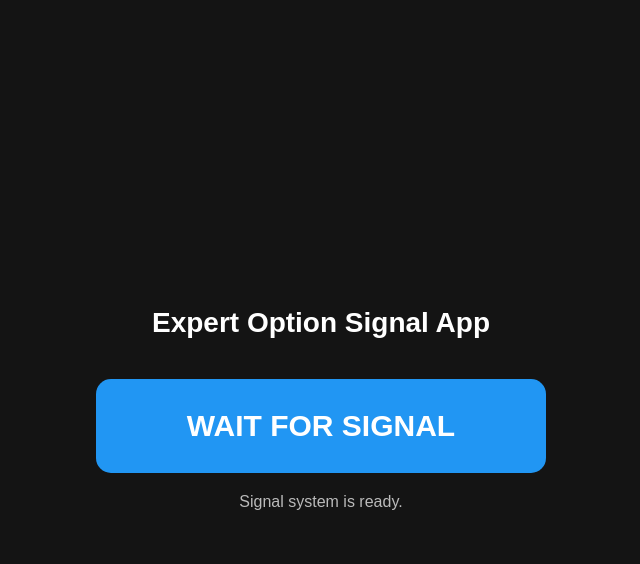
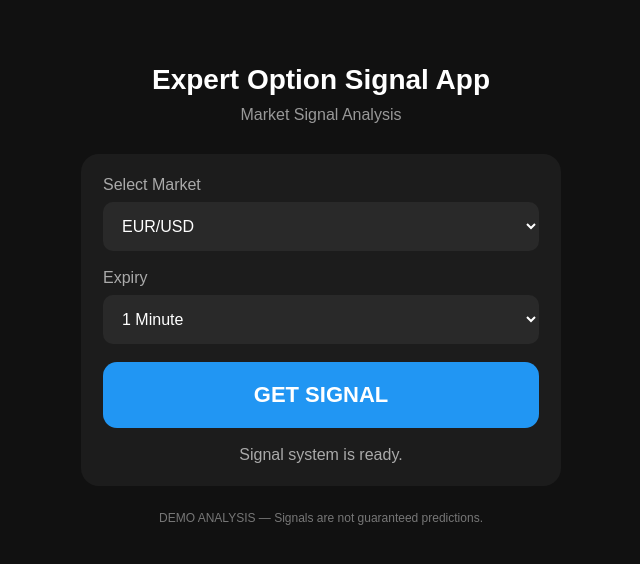
Before and after one commit to talentdavid787898-cell/Expert-option-signal-app, a plain HTML site: page index.html in a window 1280 px wide. Shown: the whole page, without its empty margins (319-959 px from the left). Drawn offline with Linux system fonts and the light colour scheme.

Commit message:
Update index.html

```diff
--- a/index.html
+++ b/index.html
@@ -6,40 +6,118 @@
 <title>Expert Option Signal App</title>
 
 <style>
+* {
+    box-sizing: border-box;
+}
+
 body {
     margin: 0;
     min-height: 100vh;
-            display: flex;
-            justify-content: center;
-            align-items: center;
-            background: #141414;
+    background: #111111;
     color: white;
     font-family: Arial, sans-serif;
 }
 
 .app {
-            width: 90%;
-            max-width: 450px;
+    width: 92%;
+    max-width: 480px;
+    margin: auto;
+    padding: 45px 0;
     text-align: center;
 }
 
 h1 {
     font-size: 28px;
-            margin-bottom: 40px;
+    margin-bottom: 10px;
+}
+
+.subtitle {
+    color: #999;
+    margin-bottom: 30px;
+}
+
+.card {
+    background: #1c1c1c;
+    border-radius: 18px;
+    padding: 22px;
+    margin-bottom: 18px;
+}
+
+label {
+    display: block;
+    text-align: left;
+    color: #aaa;
+    margin-bottom: 8px;
+}
+
+select {
+    width: 100%;
+    padding: 15px;
+    border: 0;
+    border-radius: 10px;
+    background: #292929;
+    color: white;
+    font-size: 16px;
+    margin-bottom: 18px;
+}
+
+button {
+    width: 100%;
+    padding: 20px;
+    border: 0;
+    border-radius: 14px;
+    background: #2196f3;
+    color: white;
+    font-size: 22px;
+    font-weight: bold;
+    cursor: pointer;
+}
+
+button:active {
+    transform: scale(0.98);
+}
+
+.status {
+    margin-top: 18px;
+    color: #aaa;
 }
 
 .signal {
-            font-size: 30px;
-            font-weight: bold;
-            padding: 30px;
-            border-radius: 15px;
-            background: #2196f3;
+    display: none;
+    margin-top: 20px;
+    padding: 25px;
+    border-radius: 16px;
+    background: #242424;
 }
 
-        .status {
-            margin-top: 20px;
-            font-size: 16px;
-            color: #bbbbbb;
+.signal-direction {
+    font-size: 42px;
+    font-weight: bold;
+    margin: 10px 0;
+}
+
+.call {
+    color: #36d278;
+}
+
+.put {
+    color: #ff5c5c;
+}
+
+.confidence {
+    font-size: 20px;
+    margin: 12px 0;
+}
+
+.details {
+    color: #aaa;
+    line-height: 1.7;
+}
+
+.demo {
+    margin-top: 25px;
+    font-size: 12px;
+    color: #777;
 }
 </style>
 </head>
@@ -47,16 +125,146 @@
 <body>
 
 <div class="app">
+
     <h1>Expert Option Signal App</h1>
 
-        <div class="signal">
-            WAIT FOR SIGNAL
+    <div class="subtitle">
+        Market Signal Analysis
     </div>
 
-        <div class="status">
+    <div class="card">
+
+        <label for="market">Select Market</label>
+
+        <select id="market">
+            <option>EUR/USD</option>
+            <option>GBP/USD</option>
+            <option>USD/JPY</option>
+            <option>USD/CAD</option>
+            <option>AUD/USD</option>
+        </select>
+
+        <label for="expiry">Expiry</label>
+
+        <select id="expiry">
+            <option>1 Minute</option>
+            <option>5 Minutes</option>
+            <option>15 Minutes</option>
+        </select>
+
+        <button onclick="generateSignal()">
+            GET SIGNAL
+        </button>
+
+        <div class="status" id="status">
             Signal system is ready.
         </div>
+
     </div>
+
+    <div class="signal" id="signalBox">
+
+        <div id="direction" class="signal-direction">
+            CALL
+        </div>
+
+        <div class="confidence" id="confidence">
+            Confidence: 75%
+        </div>
+
+        <div class="details">
+            Market: <span id="signalMarket"></span><br>
+            Expiry: <span id="signalExpiry"></span><br>
+            Time: <span id="signalTime"></span>
+        </div>
+
+    </div>
+
+    <div class="demo">
+        DEMO ANALYSIS — Signals are not guaranteed predictions.
+    </div>
+
+</div>
+
+<script>
+
+function generateSignal() {
+
+    const market =
+        document.getElementById("market").value;
+
+    const expiry =
+        document.getElementById("expiry").value;
+
+    const status =
+        document.getElementById("status");
+
+    const signalBox =
+        document.getElementById("signalBox");
+
+    const direction =
+        document.getElementById("direction");
+
+    const confidence =
+        document.getElementById("confidence");
+
+    const signalMarket =
+        document.getElementById("signalMarket");
+
+    const signalExpiry =
+        document.getElementById("signalExpiry");
+
+    const signalTime =
+        document.getElementById("signalTime");
+
+    status.innerText = "Analyzing market...";
+
+    signalBox.style.display = "none";
+
+    setTimeout(function() {
+
+        /*
+         * Temporary demo engine.
+         * This will be replaced with real market-price
+         * analysis in the next stage.
+         */
+
+        const randomNumber = Math.random();
+
+        let signal;
+
+        if (randomNumber >= 0.5) {
+            signal = "CALL";
+        } else {
+            signal = "PUT";
+        }
+
+        const confidenceValue =
+            Math.floor(60 + Math.random() * 31);
+
+        direction.innerText = signal;
+        confidence.innerText =
+            "Confidence: " + confidenceValue + "%";
+
+        direction.className =
+            "signal-direction " +
+            (signal === "CALL" ? "call" : "put");
+
+        signalMarket.innerText = market;
+        signalExpiry.innerText = expiry;
+
+        signalTime.innerText =
+            new Date().toLocaleTimeString();
+
+        signalBox.style.display = "block";
+
+        status.innerText =
+            "Analysis complete.";
+
+    }, 1200);
+}
+
+</script>
 
 </body>
     </html>
```
Lines whose indentation alone changed are shown as unchanged.
